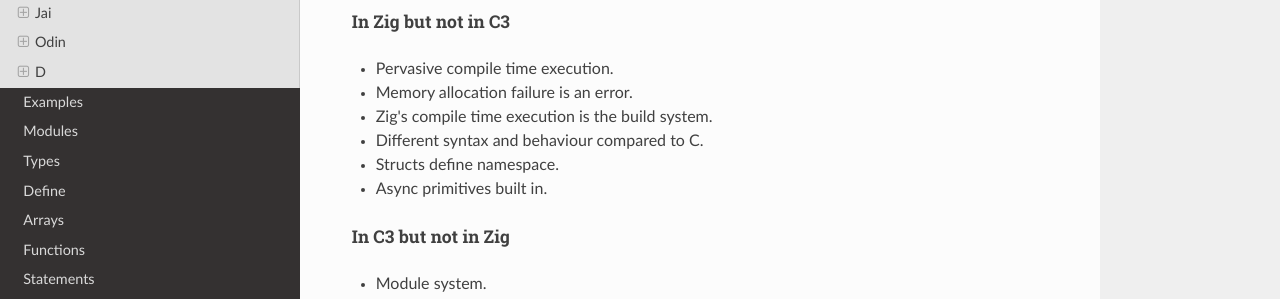
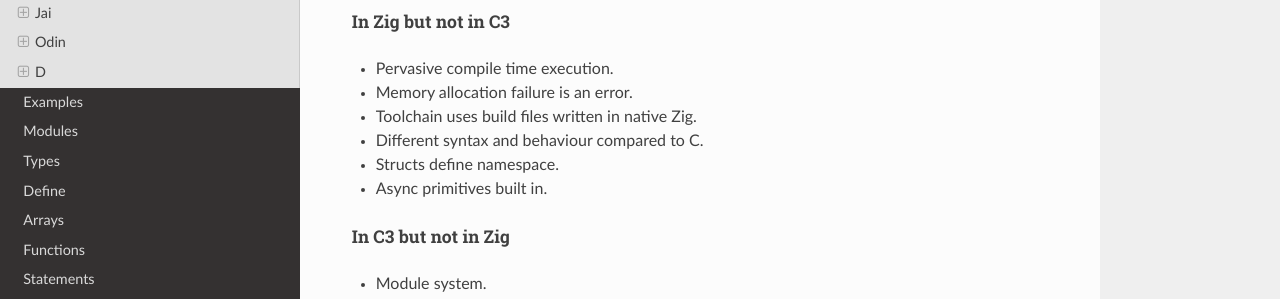
Before and after one commit to c3lang/c3docs-old, an MkDocs documentation site: the page built from docs/compare.md, in a window 1280 px wide and 900 px high, scrolled down 2235 px. Shown: the part 151-450 px from the top of the window. Built offline with MkDocs 1.6.1, drawn with Linux system fonts in a browser that asks for light colours; nearby versions of some CDN libraries.

Commit message:
Updated the description of Zig.

```diff
--- a/docs/compare.md
+++ b/docs/compare.md
@@ -100,7 +100,7 @@
 
 - Pervasive compile time execution.
 - Memory allocation failure is an error.
-- Zig's compile time execution is the build system.
+- Toolchain uses build files written in native Zig.
 - Different syntax and behaviour compared to C.
 - Structs define namespace.
 - Async primitives built in.
```
